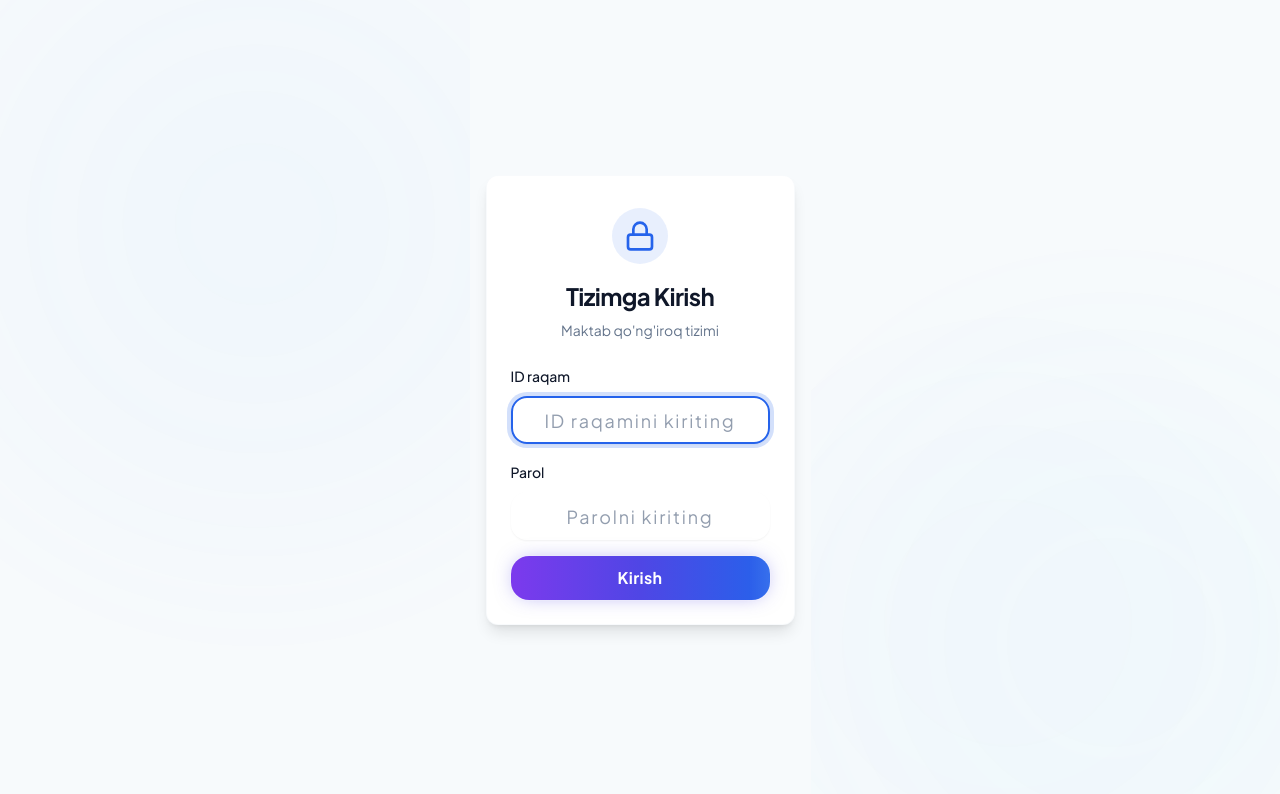
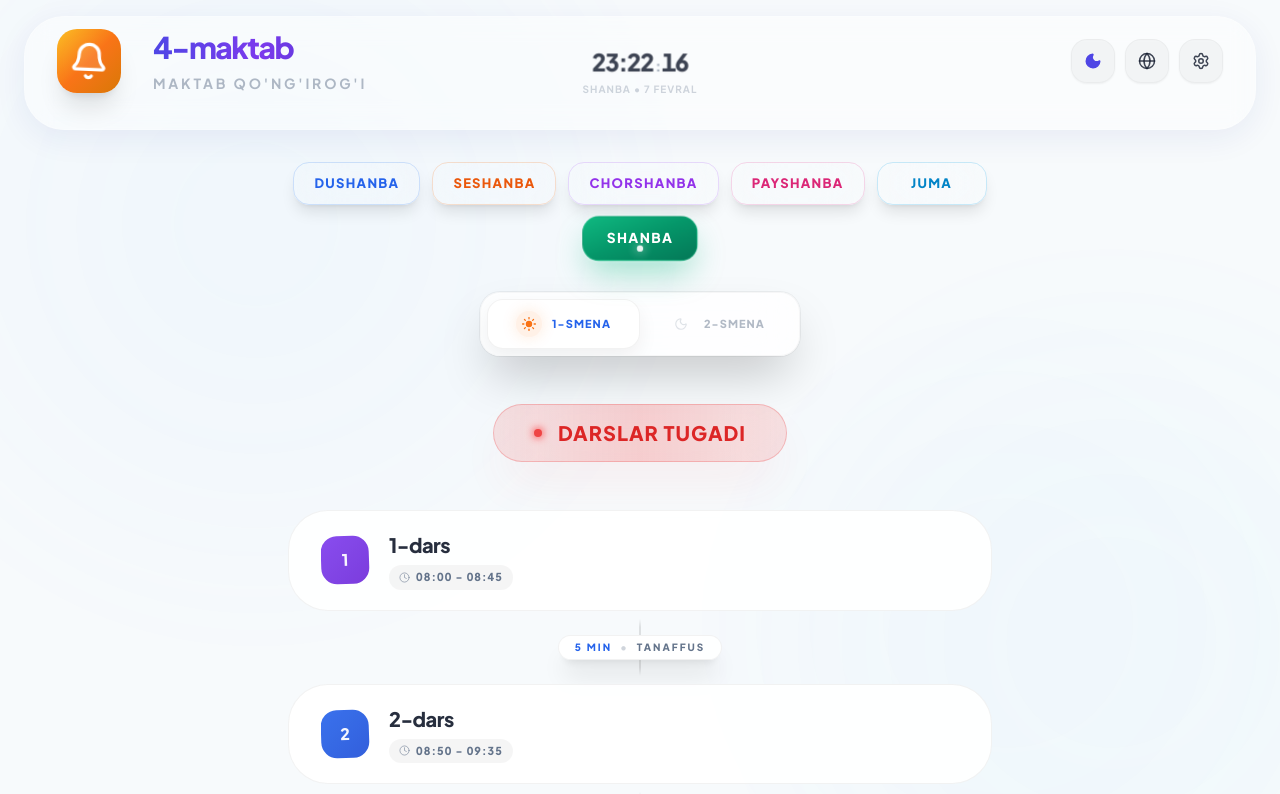
Before and after one commit to doston102030/maktab_tizimi, a React (Vite) app: page / in a window 1280 px wide. Shown: the top 794 px of the page. Built offline with nearby package versions, Linux system fonts and the light colour scheme.

Commit message:
yana ozgarish qilib qoydim da

```diff
--- a/src/App.tsx
+++ b/src/App.tsx
@@ -7,7 +7,7 @@ import { ShiftSelector } from '@/components/dashboard/ShiftSelector';
 import { LessonList } from '@/components/dashboard/LessonList';
 import { StatusPill } from '@/components/dashboard/StatusPill';
 import { SettingsPage } from '@/components/settings/SettingsPage';
-import { LoginPage } from '@/components/auth/LoginPage';
+import { WelcomeScreen } from '@/components/layout/WelcomeScreen';
 import { BottomNav } from '@/components/layout/BottomNav';
 import type { AppState, Language, DayId } from '@/types';
 import { parse, isWithinInterval, format } from 'date-fns';
@@ -26,13 +26,10 @@ function getCurrentDayId(): DayId {
 }
 
 function App() {
-  const [isAuthenticated, setIsAuthenticated] = useState<boolean>(() => {
-    return localStorage.getItem('auth_session') === 'true';
-  });
+  const [showWelcome, setShowWelcome] = useState(true);
 
-  const handleLoginSuccess = useCallback(() => {
-    localStorage.setItem('auth_session', 'true');
-    setIsAuthenticated(true);
+  const handleWelcomeComplete = useCallback(() => {
+    setShowWelcome(false);
   }, []);
 
   const [state, setState] = useState<AppState>(() => {
@@ -129,6 +126,8 @@ function App() {
 
   return (
     <div className="min-h-screen bg-transparent text-foreground flex flex-col items-center relative overflow-x-hidden">
+      {showWelcome && <WelcomeScreen language={state.language} onComplete={handleWelcomeComplete} />}
+
       <Toaster position="top-center" toastOptions={{
         style: {
           background: 'hsl(var(--card))',
@@ -152,10 +151,7 @@ function App() {
         </div>
       </div>
 
-      {!isAuthenticated ? (
-        <LoginPage onLogin={handleLoginSuccess} />
-      ) : (
-        currentView === 'dashboard' ? (
+      {currentView === 'dashboard' ? (
         <>
           <Header
             schoolName={state.config.schoolName}
@@ -231,9 +227,9 @@ function App() {
           onSave={handleSaveState}
           onBack={handleBackToDashboard}
         />
-        ))}
+      )}
 
-      {isAuthenticated && currentView !== 'settings' && (
+      {currentView !== 'settings' && (
         <BottomNav
           currentView={currentView}
           onViewChange={setCurrentView}
--- a/src/components/auth/LoginPage.tsx
+++ /dev/null
@@ -1,72 +0,0 @@
-import { useState } from 'react';
-import { Card, CardContent, CardHeader, CardTitle } from '@/components/ui/card';
-import { Input } from '@/components/ui/input';
-import { Button } from '@/components/ui/button';
-import { Lock } from 'lucide-react';
-import toast from 'react-hot-toast';
-
-interface LoginPageProps {
-    onLogin: () => void;
-}
-
-export function LoginPage({ onLogin }: LoginPageProps) {
-    const [id, setId] = useState('');
-    const [password, setPassword] = useState('');
-    const [error, setError] = useState(false);
-
-    const handleLogin = (e: React.FormEvent) => {
-        e.preventDefault();
-
-        // Hardcoded credentials as requested
-        if (id === '1234' && password === '5678') {
-            onLogin();
-            toast.success("Xush kelibsiz!");
-        } else {
-            setError(true);
-            toast.error("ID yoki parol noto'g'ri");
-            // Shake effect logic could go here or just simple error state
-        }
-    };
-
-    return (
-        <div className="min-h-screen flex items-center justify-center bg-background p-4">
-            <Card className="w-full max-w-md shadow-lg border-muted/40">
-                <CardHeader className="text-center space-y-2 pb-6 pt-8">
-                    <div className="mx-auto bg-primary/10 p-3 rounded-full w-fit mb-2">
-                        <Lock className="w-8 h-8 text-primary" />
-                    </div>
-                    <CardTitle className="text-2xl font-bold">Tizimga Kirish</CardTitle>
-                    <p className="text-muted-foreground text-sm">Maktab qo'ng'iroq tizimi</p>
-                </CardHeader>
-                <CardContent>
-                    <form onSubmit={handleLogin} className="space-y-4">
-                        <div className="space-y-2">
-                            <label className="text-sm font-medium">ID raqam</label>
-                            <Input
-                                type="text"
-                                placeholder="ID raqamini kiriting"
-                                value={id}
-                                onChange={(e) => { setId(e.target.value); setError(false); }}
-                                className={error ? "border-destructive text-center text-lg tracking-widest" : "text-center text-lg tracking-widest"}
-                                autoFocus
-                            />
-                        </div>
-                        <div className="space-y-2">
-                            <label className="text-sm font-medium">Parol</label>
-                            <Input
-                                type="password"
-                                placeholder="Parolni kiriting"
-                                value={password}
-                                onChange={(e) => { setPassword(e.target.value); setError(false); }}
-                                className={error ? "border-destructive text-center text-lg tracking-widest" : "text-center text-lg tracking-widest"}
-                            />
-                        </div>
-                        <Button type="submit" className="w-full h-11 text-base mt-2">
-                            Kirish
-                        </Button>
-                    </form>
-                </CardContent>
-            </Card>
-        </div>
-    );
-}
--- a/src/components/dashboard/LessonList.tsx
+++ b/src/components/dashboard/LessonList.tsx
@@ -40,18 +40,11 @@ export const LessonList = memo(function LessonList({ lessons, activeLessonId, la
                 return (
                     <div
                         key={lesson.id}
-                        className="flex flex-col w-full gap-4 transition-all duration-500"
+                        className="flex flex-col w-full gap-4 animate-staggered"
                         style={{
-                            animation: `slideIn 0.5s ease-out forwards ${idx * 0.1}s`,
-                            opacity: 0 // Start hidden for animation
+                            animationDelay: `${idx * 0.1}s`,
                         }}
                     >
-                        <style>{`
-                            @keyframes slideIn {
-                                from { opacity: 0; transform: translateY(20px); }
-                                to { opacity: 1; transform: translateY(0); }
-                            }
-                        `}</style>
 
                         <LessonCard
                             lesson={lesson}
@@ -61,6 +54,10 @@ export const LessonList = memo(function LessonList({ lessons, activeLessonId, la
                         >
                             {/* Aura Bell Design (Premium) */}
                             {isActive && (
+                                <>
+                                    <span className="absolute inset-0 bg-gradient-to-r from-transparent via-white/10 to-transparent animate-[shimmer_3s_infinite]" />
+                                    <span className="absolute inset-0 bg-primary/20 animate-aurora rounded-full blur-xl" />
+                                    <span className="absolute inset-0 ring-1 ring-primary/40 rounded-full" />
                                     <div className="absolute right-4 sm:right-6 top-1/2 -translate-y-1/2 group z-20">
                                         <div className="relative">
                                             {/* Glowing Ring */}
@@ -70,6 +67,7 @@ export const LessonList = memo(function LessonList({ lessons, activeLessonId, la
                                             </div>
                                         </div>
                                     </div>
+                                </>
                             )}
                         </LessonCard>
 
--- a/src/components/dashboard/StatusPill.tsx
+++ b/src/components/dashboard/StatusPill.tsx
@@ -28,7 +28,8 @@ export const StatusPill = memo(function StatusPill({ status, variant = 'default'
                 {isActive && (
                     <>
                         <span className="absolute inset-0 bg-gradient-to-r from-transparent via-white/10 to-transparent animate-[shimmer_3s_infinite]" />
-                        <span className="absolute inset-0 bg-primary/5 animate-pulse rounded-full" />
+                        <span className="absolute inset-0 bg-primary/25 animate-aurora rounded-full blur-2xl opacity-60" />
+                        <span className="absolute inset-0 ring-1 ring-primary/40 rounded-full" />
                     </>
                 )}
 
--- /dev/null
+++ b/src/components/layout/WelcomeScreen.tsx
@@ -0,0 +1,82 @@
+import { useEffect, useState } from 'react';
+import { Bell } from 'lucide-react';
+import { cn } from '@/lib/utils';
+
+import { i18n } from '@/lib/i18n';
+import type { Language } from '@/types';
+
+export function WelcomeScreen({ onComplete, language }: { onComplete: () => void, language: Language }) {
+    const t = i18n[language];
+    const [isVisible, setIsVisible] = useState(true);
+    const [textVisible, setTextVisible] = useState(false);
+
+    useEffect(() => {
+        const textTimer = setTimeout(() => setTextVisible(true), 600);
+        const fadeTimer = setTimeout(() => setIsVisible(false), 3200);
+        const completeTimer = setTimeout(onComplete, 4200);
+
+        return () => {
+            clearTimeout(textTimer);
+            clearTimeout(fadeTimer);
+            clearTimeout(completeTimer);
+        };
+    }, [onComplete]);
+
+    return (
+        <div
+            className={cn(
+                "fixed inset-0 z-[100] flex items-center justify-center bg-[#020408] transition-all duration-1000 ease-in-out",
+                isVisible ? "opacity-100 scale-100" : "opacity-0 scale-110 pointer-events-none"
+            )}
+        >
+            {/* Cinematic Background Particles */}
+            <div className="absolute inset-0 overflow-hidden pointer-events-none">
+                <div className="absolute top-[10%] left-[15%] w-64 h-64 bg-primary/10 rounded-full blur-[100px] animate-float-particle" />
+                <div className="absolute bottom-[20%] right-[10%] w-96 h-96 bg-indigo-500/10 rounded-full blur-[120px] animate-float-particle animation-delay-2000" />
+                <div className="absolute top-[40%] right-[30%] w-48 h-48 bg-blue-400/5 rounded-full blur-[80px] animate-float-particle animation-delay-4000" />
+            </div>
+
+            <div className="flex flex-col items-center gap-10 max-w-2xl px-8 text-center relative z-10">
+                {/* Glowing Morphing Bell Icon */}
+                <div className="relative group">
+                    <div className="absolute inset-0 bg-primary/40 rounded-full blur-[80px] animate-pulse" />
+                    <div className="relative h-28 w-28 sm:h-36 sm:w-36 rounded-[2.5rem] bg-gradient-to-br from-primary via-indigo-600 to-blue-700 p-0.5 shadow-[0_0_50px_rgba(59,130,246,0.3)] animate-in zoom-in-50 duration-1000">
+                        <div className="w-full h-full bg-[#020408]/90 rounded-[2.4rem] flex items-center justify-center backdrop-blur-3xl">
+                            <Bell size={72} className="sm:size-88 text-primary animate-wiggle drop-shadow-[0_0_15px_rgba(59,130,246,0.5)]" />
+                        </div>
+                    </div>
+                </div>
+
+                {/* Welcome Text with Staggered Entrance */}
+                <div className={cn(
+                    "flex flex-col items-center gap-6 transition-all duration-1000 cubic-bezier(0.16, 1, 0.3, 1)",
+                    textVisible ? "translate-y-0 opacity-100" : "translate-y-12 opacity-0"
+                )}>
+                    <div className="space-y-2">
+                        <h1 className="text-4xl sm:text-6xl font-black text-white leading-tight tracking-tighter">
+                            <span className="block text-transparent bg-clip-text bg-gradient-to-r from-white via-white/90 to-white/70">
+                                {t.welcomeSystem.split(' ')[0]}
+                            </span>
+                            <span className="block italic text-transparent bg-clip-text bg-gradient-to-r from-primary via-indigo-400 to-blue-500">
+                                {t.welcomeSystem.split(' ').slice(1).join(' ')}
+                            </span>
+                        </h1>
+                    </div>
+
+                    <div className="flex items-center gap-4 w-full justify-center">
+                        <div className="h-[2px] flex-1 bg-gradient-to-r from-transparent via-primary/40 to-transparent" />
+                        <div className="w-2 h-2 rounded-full bg-primary animate-pulse shadow-[0_0_10px_rgba(59,130,246,0.8)]" />
+                        <div className="h-[2px] flex-1 bg-gradient-to-r from-transparent via-primary/40 to-transparent" />
+                    </div>
+
+                    <p className="text-muted-foreground/60 text-xl sm:text-2xl font-bold tracking-[0.3em] uppercase opacity-80">
+                        {t.welcomeBack}
+                    </p>
+                </div>
+            </div>
+
+            {/* Edge Glare Effects */}
+            <div className="absolute inset-0 pointer-events-none border-[1px] border-white/5 rounded-none" />
+        </div>
+    );
+}
--- a/src/index.css
+++ b/src/index.css
@@ -458,3 +458,92 @@
   scrollbar-width: none;
   /* Firefox */
 }
+
+@keyframes shake {
+
+  0%,
+  100% {
+    transform: rotate(0deg);
+  }
+
+  25% {
+    transform: rotate(-10deg);
+  }
+
+  75% {
+    transform: rotate(10deg);
+  }
+}
+
+@keyframes wiggle {
+
+  0%,
+  100% {
+    transform: rotate(-5deg) scale(1.1);
+  }
+
+  50% {
+    transform: rotate(5deg) scale(1.1);
+  }
+}
+
+@keyframes float-particle {
+
+  0%,
+  100% {
+    transform: translate(0, 0) scale(1);
+    opacity: 0.2;
+  }
+
+  33% {
+    transform: translate(30px, -50px) scale(1.2);
+    opacity: 0.4;
+  }
+
+  66% {
+    transform: translate(-20px, 20px) scale(0.8);
+    opacity: 0.3;
+  }
+}
+
+@keyframes staggered-fade-in {
+  from {
+    opacity: 0;
+    transform: translateY(20px);
+  }
+
+  to {
+    opacity: 1;
+    transform: translateY(0);
+  }
+}
+
+@keyframes aurora-glow {
+  0% {
+    filter: hue-rotate(0deg) brightness(1);
+  }
+
+  50% {
+    filter: hue-rotate(45deg) brightness(1.2);
+  }
+
+  100% {
+    filter: hue-rotate(0deg) brightness(1);
+  }
+}
+
+.animate-float-particle {
+  animation: float-particle 20s infinite alternate ease-in-out;
+}
+
+.animate-staggered {
+  animation: staggered-fade-in 0.8s cubic-bezier(0.16, 1, 0.3, 1) both;
+}
+
+.animate-aurora {
+  animation: aurora-glow 10s infinite alternate ease-in-out;
+}
+
+.animate-wiggle {
+  animation: wiggle 2s infinite ease-in-out;
+}
--- a/src/lib/i18n.ts
+++ b/src/lib/i18n.ts
@@ -42,6 +42,8 @@ export const i18n = {
         noLessonsToday: "Bugun maktabda darslar mavjud emas.",
         enjoyRest: "Maroqli hordiq chiqaring!",
         holiday: "Hordiq",
+        welcomeSystem: "Maktab Elektron Qo'ng'iroq Tizimi",
+        welcomeBack: "Xush Kelibsiz!",
         temporaryDisable: "Vaqtincha o'chirish",
         enable: "Yoqish",
         units: "ta",
@@ -88,6 +90,8 @@ export const i18n = {
         noLessonsToday: "Сегодня в школе нет уроков.",
         enjoyRest: "Приятного отдыха!",
         holiday: "Отдых",
+        welcomeSystem: "Электронная Система Школьных Звонков",
+        welcomeBack: "Добро Пожаловать!",
         temporaryDisable: "Временно отключить",
         enable: "Включить",
         units: "",
@@ -134,6 +138,8 @@ export const i18n = {
         noLessonsToday: "No lessons in school today.",
         enjoyRest: "Enjoy your rest!",
         holiday: "Holiday",
+        welcomeSystem: "School Electronic Bell System",
+        welcomeBack: "Welcome!",
         temporaryDisable: "Temporary disable",
         enable: "Enable",
         units: "",
```
Lines whose indentation alone changed are shown as unchanged.
